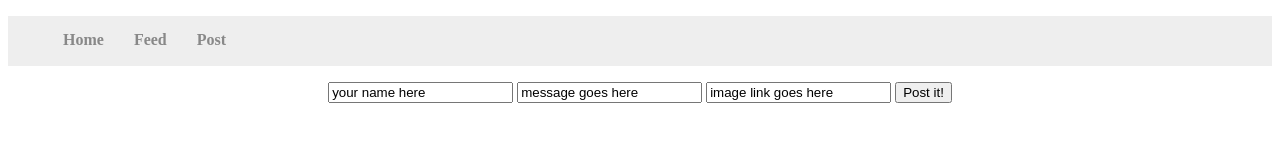
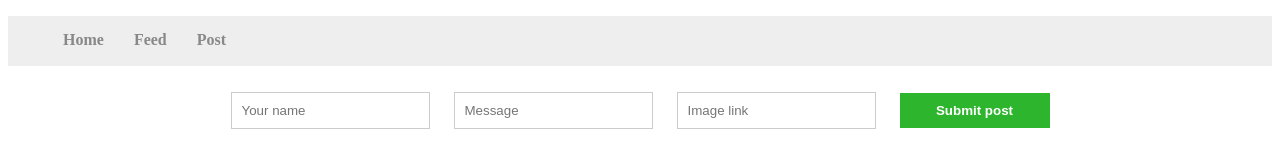
Before and after one commit to greta87/girlCodeProject, a website: page public/post.html in a window 1280 px wide. Drawn offline with nearby package versions, Linux system fonts and the light colour scheme.

Commit message:
Pretty Form

```diff
--- a/public/post.html
+++ b/public/post.html
@@ -1,6 +1,7 @@
 <!DOCTYPE html>
 <html>
   <head>
+    <meta name="viewport" content="width=device-width, initial-scale=1.0">
     <meta charset='utf-8'>
       <script src="//ajax.googleapis.com/ajax/libs/jquery/2.1.1/jquery.min.js"></script>
     <link rel="stylesheet" href="style.css">
@@ -13,10 +14,10 @@
 </ul>
     <div class="note"></div>
       <form method="post" action="/posts">
-          <input type="text" name="author" value="your name here" class="authorInput"></input>
-          <input type="text" name="message" value="message goes here" class="messageInput"></input>
-          <input type="text" name="image" value="image link goes here" class="imageInput"></input>
-          <button class="postButton">Post it!</button>
+          <input type="text" name="author" placeholder="Your name" class="authorInput"></input>
+          <input type="text" name="message" placeholder="Message" class="messageInput"></input>
+          <input type="text" name="image" placeholder="Image link" class="imageInput"></input>
+          <button class="postButton">Submit post</button>
       </form>
       <script>
       var myCoolFunction = function (e) {
--- a/public/style.css
+++ b/public/style.css
@@ -28,3 +28,10 @@ h1 {
 .navbar li {display: inline-block;float: left;padding:15px;}
 .img-responsive {max-width:60%;}
 .time {color:#000;}
+
+.postButton {padding: 10px;
+margin: 10px;background-color: #2eb52e;color:#fff;font-weight: 700;width: 150px;border:0px;}
+
+input {padding: 10px;
+margin: 10px;
+border: 1px #ccc solid;}
```
Also changed, not shown: public/feed.html (+1 -0 lines), public/index.html (+1 -0 lines).
